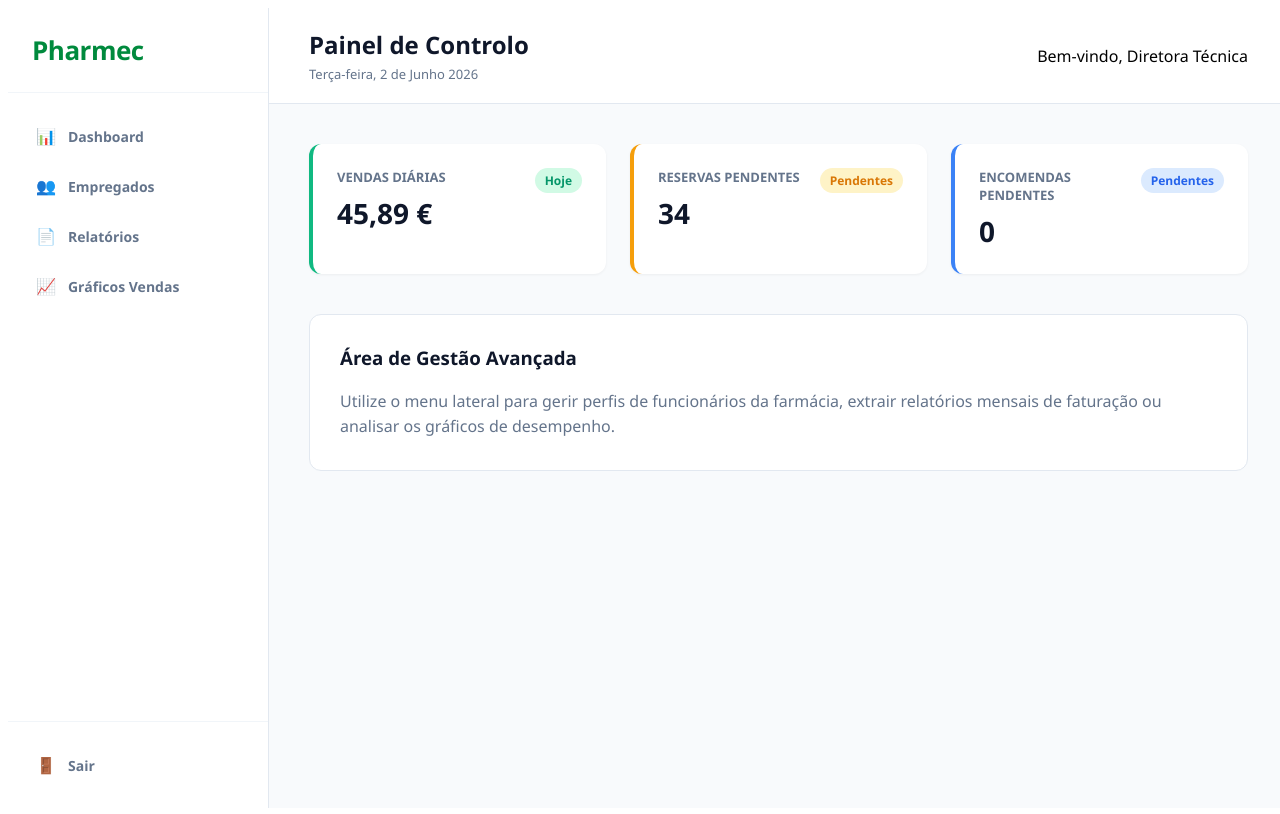
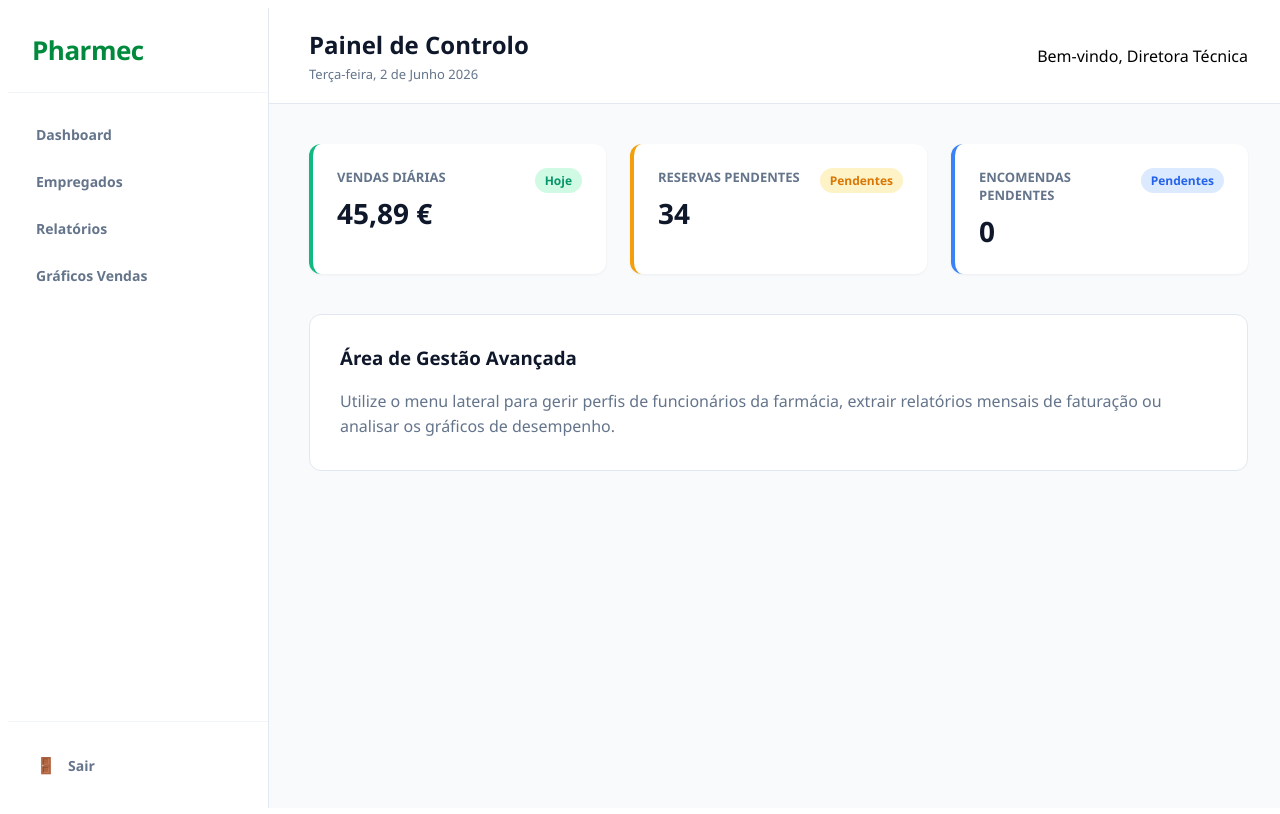
Before and after one commit to Epyke/PharmecWeb, an Angular app: page /dashboard in a window 1280 px wide. Built offline with nearby package versions, Linux system fonts and the light colour scheme.

Commit message:
eliminacao de icones

```diff
--- a/src/app/sidebar/sidebar.html
+++ b/src/app/sidebar/sidebar.html
@@ -4,10 +4,10 @@
   </div>
 
   <nav class="sidebar-menu">
-    <a routerLink="/dashboard" class="menu-item"><span class="icon">📊</span> Dashboard</a>
-    <a routerLink="/empregados" class="menu-item"><span class="icon">👥</span> Empregados</a>
-    <a class="menu-item"><span class="icon">📄</span> Relatórios</a>
-    <a class="menu-item"><span class="icon">📈</span> Gráficos Vendas</a>
+    <a routerLink="/dashboard" class="menu-item"> Dashboard</a>
+    <a routerLink="/empregados" class="menu-item"> Empregados</a>
+    <a class="menu-item"> Relatórios</a>
+    <a class="menu-item"> Gráficos Vendas</a>
   </nav>
 
   <div class="sidebar-footer">
```
